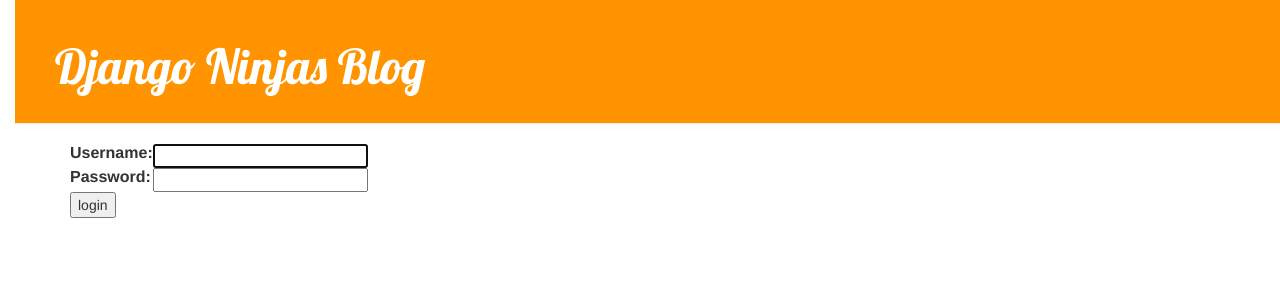
After one commit to Djibfriend/myblog, a Django app: page /accounts/login/ in a window 1280 px wide. The commit adds this page. Shown: the top 300 px of the page. Run offline with Django 3.2, Linux system fonts and the light colour scheme; some libraries are stand-ins or nearby versions.

Commit message:
implementing securit with login and logout

```diff
--- a/blog/templates/blog/base.html
+++ b/blog/templates/blog/base.html
@@ -13,6 +13,7 @@
           {% if user.is_authenticated %}
           <a href="{% url 'post_new' %}" class="top-menu"><span class="glyphicon glyphicon-plus"></span></a>
           <a href="{% url 'post_draft_list' %}" class="top-menu"><span class="glyphicon glyphicon-edit"></span></a>
+          <p class="top-menu">Hello {{ user.username }}<small>(<a href="{% url 'logout' %}">Log out</a>)</small></p>
           {% endif %}
           <h1><a href="/">Django Ninjas Blog</a></h1>
       </div>
--- /dev/null
+++ b/blog/templates/registration/login.html
@@ -0,0 +1,26 @@
+{% extends "blog/base.html" %}
+
+{% block content %}
+
+{% if form.errors %}
+<p>Your username and password didn't match. Please try again.</p>
+{% endif %}
+
+<form method="post" action="{% url 'login' %}">
+{% csrf_token %}
+<table>
+<tr>
+    <td>{{ form.username.label_tag }}</td>
+    <td>{{ form.username }}</td>
+</tr>
+<tr>
+    <td>{{ form.password.label_tag }}</td>
+    <td>{{ form.password }}</td>
+</tr>
+</table>
+
+<input type="submit" value="login" />
+<input type="hidden" name="next" value="{{ next }}" />
+</form>
+
+{% endblock %}
--- a/blog/views.py
+++ b/blog/views.py
@@ -3,6 +3,7 @@
 from .models import Post
 from .forms import PostForm
 from django.shortcuts import redirect
+from django.contrib.auth.decorators import login_required
 
 def post_list(request):
     posts = Post.objects.filter(published_date__lte=timezone.now()).order_by('published_date')
@@ -12,6 +13,7 @@
     post = get_object_or_404(Post, pk=pk)
     return render(request, 'blog/post_detail.html', {'post': post})
 
+@login_required
 def post_new(request):
     if request.method == "POST":
         form = PostForm(request.POST)
@@ -24,6 +26,7 @@
         form = PostForm()
     return render(request, 'blog/post_edit.html', {'form': form})
 
+@login_required
 def post_edit(request, pk):
     post = get_object_or_404(Post, pk=pk)
     if request.method == "POST":
@@ -37,15 +40,18 @@
         form = PostForm(instance=post)
     return render(request, 'blog/post_edit.html', {'form': form})
 
+@login_required
 def post_draft_list(request):
     posts = Post.objects.filter(published_date__isnull=True).order_by('created_date')
     return render(request, 'blog/post_draft_list.html', {'posts': posts})
 
+@login_required
 def post_publish(request, pk):
     post = get_object_or_404(Post, pk=pk)
     post.publish()
     return redirect('post_detail', pk=pk)
 
+@login_required
 def post_remove(request, pk):
     post = get_object_or_404(Post, pk=pk)
     post.delete()
--- a/mysite/settings.py
+++ b/mysite/settings.py
@@ -121,3 +121,4 @@
 
 STATIC_URL = '/static/'
 STATIC_ROOT = os.path.join(BASE_DIR , 'static')
+LOGIN_REDIRECT_URL = '/'
--- a/mysite/urls.py
+++ b/mysite/urls.py
@@ -15,9 +15,14 @@
     3. Add a URL to urlpatterns:  url(r'^blog/', include(blog_urls))
 """
 from django.conf.urls import include, url
+from django.contrib.auth import views
+
 from django.contrib import admin
+admin.autodiscover()
 
 urlpatterns = [
     url(r'^admin/', admin.site.urls),
+    url(r'^accounts/login/$', views.login, name='login'),
+    url(r'^accounts/logout/$', views.logout, name='logout', kwargs={'next_page': '/'}),
     url(r'', include('blog.urls')),
 ]
```
